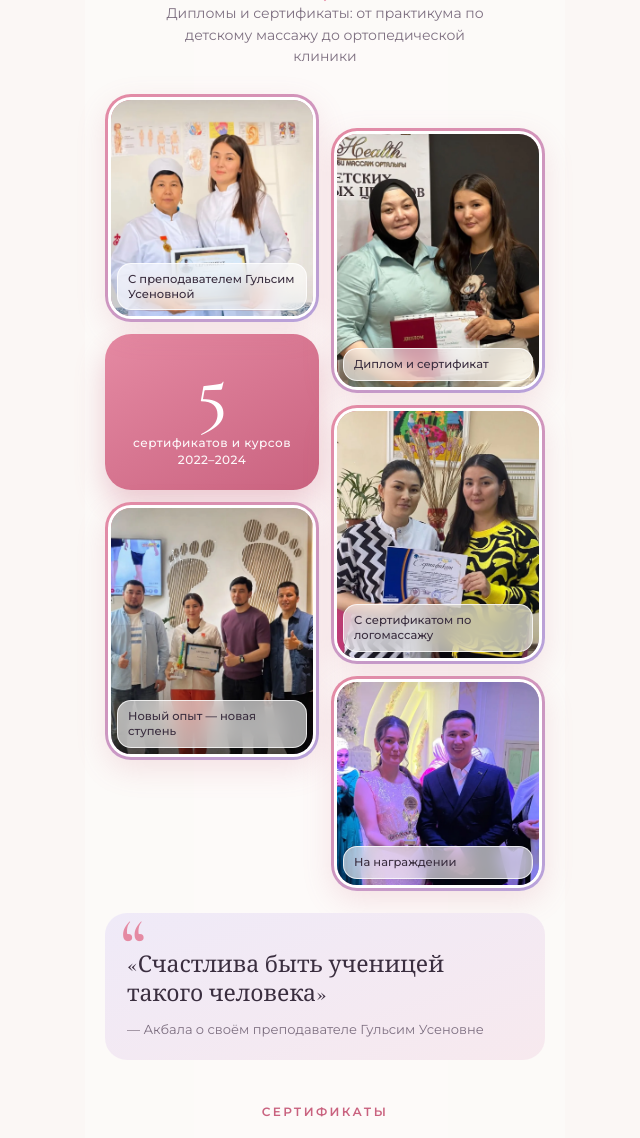
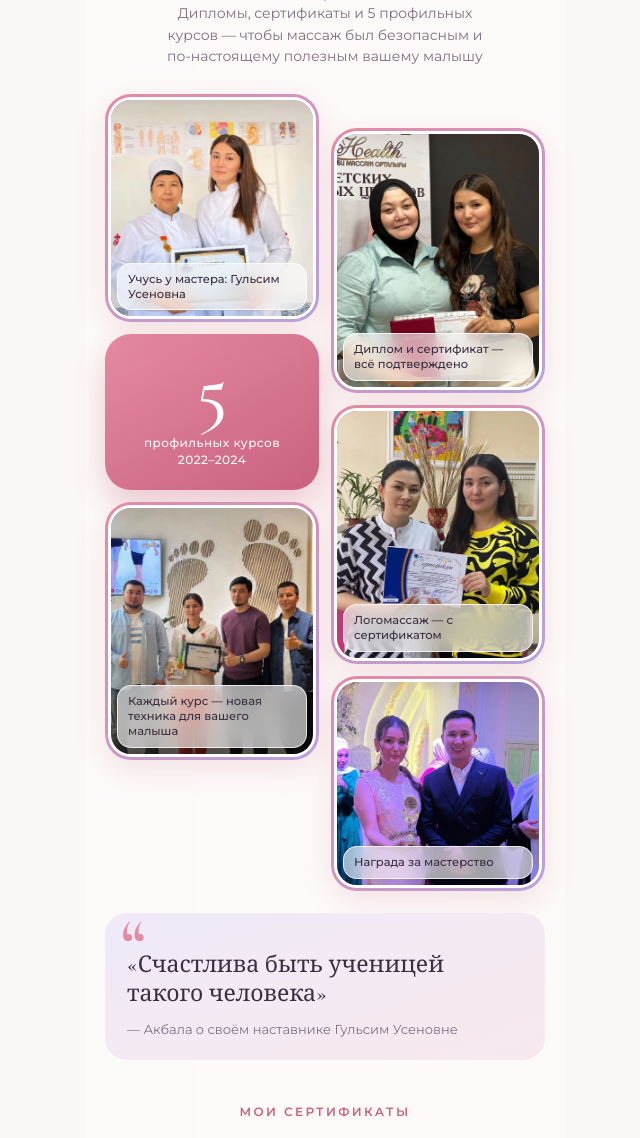
Before and after one commit to yesssssssssssssse/akbala, a plain HTML site: page index.html in a window 1280 px wide. Shown: the part 3772-4910 px from the top of the page, without its empty margins (315-955 px from the left). Drawn offline with nearby package versions, Linux system fonts and the light colour scheme.

Commit message:
Add files via upload

```diff
--- a/index.html
+++ b/index.html
@@ -366,34 +366,34 @@ footer img{height:40px;width:auto;margin:0 auto 10px;opacity:.85}
 
     <!-- EDUCATION -->
   <section id="edu">
-    <h2 class="h2 rv" data-i18n="eduT">Образование</h2><i class="orn"></i>
-    <p class="sub rv" data-i18n="eduS">Дипломы и сертификаты: от практикума по детскому массажу до ортопедической клиники</p>
+    <h2 class="h2 rv" data-i18n="eduT">Почему мне доверяют</h2><i class="orn"></i>
+    <p class="sub rv" data-i18n="eduS">Дипломы, сертификаты и 5 профильных курсов — чтобы массаж был безопасным и по-настоящему полезным вашему малышу</p>
 
     <div class="mosaic">
       <div class="mc">
-        <button type="button" class="pf rv" data-edu><img src="img/edu_p1.webp" alt="Акбала с преподавателем Гульсим Усеновной" loading="lazy" width="900" height="964"><span data-i18n="eduP1">С преподавателем Гульсим Усеновной</span></button>
-        <div class="edu-stat rv"><b>5</b><small data-i18n="eduN">сертификатов и курсов<br>2022–2024</small></div>
-        <button type="button" class="pf rv" data-edu><img src="img/edu_p3.webp" alt="Акбала с коллегами и сертификатом" loading="lazy" width="900" height="1093"><span data-i18n="eduP3">Новый опыт — новая ступень</span></button>
+        <button type="button" class="pf rv" data-edu><img src="img/edu_p1.webp" alt="Акбала с преподавателем Гульсим Усеновной" loading="lazy" width="900" height="964"><span data-i18n="eduP1">Учусь у мастера: Гульсим Усеновна</span></button>
+        <div class="edu-stat rv"><b>5</b><small data-i18n="eduN">профильных курсов<br>2022–2024</small></div>
+        <button type="button" class="pf rv" data-edu><img src="img/edu_p3.webp" alt="Акбала с коллегами и сертификатом" loading="lazy" width="900" height="1093"><span data-i18n="eduP3">Каждый курс — новая техника для вашего малыша</span></button>
       </div>
       <div class="mc">
-        <button type="button" class="pf rv" data-edu><img src="img/edu_p2.webp" alt="Акбала с дипломом и сертификатом" loading="lazy" width="900" height="1125"><span data-i18n="eduP2">Диплом и сертификат</span></button>
-        <button type="button" class="pf rv" data-edu><img src="img/edu_p4.webp" alt="Акбала с сертификатом по логомассажу" loading="lazy" width="900" height="1103"><span data-i18n="eduP4">С сертификатом по логомассажу</span></button>
-        <button type="button" class="pf rv" data-edu><img src="img/edu_p5.webp" alt="Акбала на награждении" loading="lazy" width="900" height="902"><span data-i18n="eduP5">На награждении</span></button>
+        <button type="button" class="pf rv" data-edu><img src="img/edu_p2.webp" alt="Акбала с дипломом и сертификатом" loading="lazy" width="900" height="1125"><span data-i18n="eduP2">Диплом и сертификат — всё подтверждено</span></button>
+        <button type="button" class="pf rv" data-edu><img src="img/edu_p4.webp" alt="Акбала с сертификатом по логомассажу" loading="lazy" width="900" height="1103"><span data-i18n="eduP4">Логомассаж — с сертификатом</span></button>
+        <button type="button" class="pf rv" data-edu><img src="img/edu_p5.webp" alt="Акбала на награждении" loading="lazy" width="900" height="902"><span data-i18n="eduP5">Награда за мастерство</span></button>
       </div>
     </div>
 
     <div class="edu-q rv">
       <p data-i18n="eduQ">«Счастлива быть ученицей такого человека»</p>
-      <span data-i18n="eduQa">— Акбала о своём преподавателе Гульсим Усеновне</span>
+      <span data-i18n="eduQa">— Акбала о своём наставнике Гульсим Усеновне</span>
     </div>
 
-    <h3 class="h3 rv" data-i18n="eduC">Сертификаты</h3>
+    <h3 class="h3 rv" data-i18n="eduC">Мои сертификаты</h3>
     <ol class="tl">
       <li class="tl-i rv">
         <span class="tl-dot"></span><time class="tl-d">27.08.2022</time>
         <article class="tcard">
           <button type="button" class="cert" data-edu aria-label="Сертификат: детский массаж, 2022"><img src="img/edu_c1.webp" alt="Сертификат: детский массаж, 2022" loading="lazy" width="1200" height="900"><span class="zoom"></span></button>
-          <div class="tc-b"><h4 data-i18n="c1t">Детский массаж</h4><p class="tc-s" data-i18n="c1s">Практический курс обучения. Преподаватель — Гульсим Усеновна</p>
+          <div class="tc-b"><h4 data-i18n="c1t">Детский массаж</h4><p class="tc-s" data-i18n="c1s">База профессии: практика под руководством Гульсим Усеновны</p>
             <div class="tags"><span class="tg" data-i18n="tPr">практика</span></div></div>
         </article>
       </li>
@@ -401,7 +401,7 @@ footer img{height:40px;width:auto;margin:0 auto 10px;opacity:.85}
         <span class="tl-dot"></span><time class="tl-d">17.09 – 22.10.2022</time>
         <article class="tcard">
           <button type="button" class="cert" data-edu aria-label="Сертификат: логопедический массаж, 2022"><img src="img/edu_c2.webp" alt="Сертификат: логопедический массаж, 2022" loading="lazy" width="1200" height="900"><span class="zoom"></span></button>
-          <div class="tc-b"><h4 data-i18n="c2t">Логопедический массаж</h4><p class="tc-s" data-i18n="c2s">Курс повышения квалификации: техники артикуляционных упражнений. Центр гуманитарной педагогики и логопедии «Indigo»</p>
+          <div class="tc-b"><h4 data-i18n="c2t">Логопедический массаж</h4><p class="tc-s" data-i18n="c2s">Помогает развитию речи: артикуляционные техники, 80 часов обучения. Центр «Indigo»</p>
             <div class="tags"><span class="tg" data-i18n="t80">80 часов</span></div></div>
         </article>
       </li>
@@ -409,7 +409,7 @@ footer img{height:40px;width:auto;margin:0 auto 10px;opacity:.85}
         <span class="tl-dot"></span><time class="tl-d">12 – 14.06.2023</time>
         <article class="tcard">
           <button type="button" class="cert" data-edu aria-label="Сертификат: общий детский массаж, 2023"><img src="img/edu_c3.webp" alt="Сертификат: общий детский массаж, 2023" loading="lazy" width="1200" height="900"><span class="zoom"></span></button>
-          <div class="tc-b"><h4 data-i18n="c3t">Общий детский массаж (0–3 года)</h4><p class="tc-s" data-i18n="c3s">Биомеханика мышц, висцеральный массаж, основы логомассажа, ЛФК, фасциальные техники. Центр SA’BI Health, Астана</p>
+          <div class="tc-b"><h4 data-i18n="c3t">Общий детский массаж 0–3 года</h4><p class="tc-s" data-i18n="c3s">Для самых маленьких: работа с мышцами, внутренними органами и фасциями, основы ЛФК. SA’BI Health, Астана</p>
             <div class="tags"><span class="tg" data-i18n="t40">40 акад. часов</span></div></div>
         </article>
       </li>
@@ -417,7 +417,7 @@ footer img{height:40px;width:auto;margin:0 auto 10px;opacity:.85}
         <span class="tl-dot"></span><time class="tl-d">21.03.2024</time>
         <article class="tcard">
           <button type="button" class="cert" data-edu aria-label="Сертификат: детский массаж и основы ЛФК, 2024"><img src="img/edu_c4.webp" alt="Сертификат: детский массаж и основы ЛФК, 2024" loading="lazy" width="1200" height="900"><span class="zoom"></span></button>
-          <div class="tc-b"><h4 data-i18n="c4t">Детский массаж и основы лечебной физкультуры</h4><p class="tc-s" data-i18n="c4s">Обучение по утверждённой программе курса. ИП «Нурмаханбет Махамбет»</p>
+          <div class="tc-b"><h4 data-i18n="c4t">Массаж + лечебная физкультура</h4><p class="tc-s" data-i18n="c4s">Комплексный подход к развитию малыша. ИП «Нурмаханбет Махамбет»</p>
             <div class="tags"><span class="tg" data-i18n="tLfk">ЛФК</span></div></div>
         </article>
       </li>
@@ -425,11 +425,12 @@ footer img{height:40px;width:auto;margin:0 auto 10px;opacity:.85}
         <span class="tl-dot"></span><time class="tl-d">10.11.2024</time>
         <article class="tcard">
           <button type="button" class="cert" data-edu aria-label="Сертификат OrthoBest, 2024"><img src="img/edu_c5.webp" alt="Сертификат OrthoBest, 2024" loading="lazy" width="1200" height="900"><span class="zoom"></span></button>
-          <div class="tc-b"><h4 data-i18n="c5t">Лечебный массаж при плоскостопии и сколиозе</h4><p class="tc-s" data-i18n="c5s">Изготовление индивидуальных стелек. Ортопедическая клиника OrthoBest</p>
+          <div class="tc-b"><h4 data-i18n="c5t">Ортопедия: плоскостопие и сколиоз</h4><p class="tc-s" data-i18n="c5s">Лечебный массаж и индивидуальные стельки. Клиника OrthoBest</p>
             <div class="tags"><span class="tg" data-i18n="tOrt">ортопедия</span></div></div>
         </article>
       </li>
     </ol>
+    <div class="cta-row rv" style="margin-top:26px"><a class="btn btn-main js-wa" href="#" target="_blank" rel="noopener"><i class="ico i-wa"></i><span data-i18n="eduB">Записаться к эксперту в WhatsApp</span></a></div>
   </section>
 
   <!-- COURSE -->
@@ -524,14 +525,14 @@ const T = {
     teamK:"Орталық маманы",t1:"Тоғжан — балалар массажы",t2:"Нұржамал — ересектер массажы",zone:"1 аймақ",body:"Бүкіл дене",
     tipT:"Балаңыз басын үнемі бір жаққа бұра ма?",tipS:"Бұл — қисық мойынның (кривошея) белгісі болуы мүмкін! Уақтылы көмек — баланың дұрыс дамуына кепіл.",
     tip1:"Бала басын бір жаққа қисайтып ұстайды",tip2:"Басын екінші жаққа бұруы қиындайды",tip3:"Емізгенде бір жағын көбірек қалайды",tip4:"Бас пішінінде асимметрия байқалуы мүмкін",
-    eduT:"Білім",eduS:"Дипломдар мен сертификаттар: балалар массажы практикумынан ортопедиялық клиникаға дейін",
-    eduP1:"Оқытушы Гүлсім Үсенқызымен",eduP2:"Диплом және сертификат",eduP3:"Тағы бір жаңа тәжірибе — тағы бір белес",eduP4:"Логомассаж сертификатымен",eduP5:"Марапаттау кешінде",
-    eduN:"сертификат пен курс<br>2022–2024",eduQ:"«Сіздей адамның шәкірті болған мен бақыттымын»",eduQa:"— Ақбала өзінің ұстазы Гүлсім Үсенқызы туралы",eduC:"Сертификаттар",
-    c1t:"Балалар массажы",c1s:"Практикалық оқу курсы. Оқытушы — Гүлсім Үсенқызы",
-    c2t:"Логопедиялық массаж",c2s:"Біліктілікті арттыру курсы: артикуляциялық жаттығулар техникалары. «Indigo» гуманитарлық педагогика және логопедия орталығы",
-    c3t:"Жалпы балалар массажы (0–3 жас)",c3s:"Бұлшықет биомеханикасы, висцералдық массаж, логомассаж негіздері, ЕДШ, фасциялық техникалар. SA’BI Health орталығы, Астана",
-    c4t:"Балалар массажы және емдік дене шынықтыру негіздері",c4s:"Курстың бекітілген бағдарламасы бойынша оқу. ЖК «Нұрмаханбет Махамбет»",
-    c5t:"Жалпақ табан мен сколиоздағы емдік массаж",c5s:"Жеке ұлтандар (стелька) дайындау. OrthoBest ортопедиялық клиникасы",
+    eduT:"Неге маған сенеді",eduS:"Дипломдар, сертификаттар және 5 бейінді курс — массаж балаңыз үшін қауіпсіз әрі шынайы пайдалы болуы үшін",
+    eduP1:"Шебер ұстаздан үйренемін: Гүлсім Үсенқызы",eduP2:"Диплом және сертификат — бәрі расталған",eduP3:"Әр курс — балаңыз үшін жаңа тәсіл",eduP4:"Логомассаж — сертификатпен",eduP5:"Шеберлікке берілген марапат",
+    eduN:"бейінді курс<br>2022–2024",eduQ:"«Сіздей адамның шәкірті болған мен бақыттымын»",eduQa:"— Ақбала өзінің ұстазы Гүлсім Үсенқызы туралы",eduC:"Менің сертификаттарым",eduB:"Сарапшыға WhatsApp арқылы жазылу",
+    c1t:"Балалар массажы",c1s:"Кәсіптің негізі: Гүлсім Үсенқызының жетекшілігімен практика",
+    c2t:"Логопедиялық массаж",c2s:"Сөйлеу дамуына көмектеседі: артикуляциялық тәсілдер, 80 сағат оқу. «Indigo» орталығы",
+    c3t:"Жалпы балалар массажы 0–3 жас",c3s:"Ең кішкентайларға арналған: бұлшықет, ішкі ағза және фасциямен жұмыс, ЕДШ негіздері. SA’BI Health, Астана",
+    c4t:"Массаж + емдік дене шынықтыру",c4s:"Баланың дамуына кешенді көзқарас. ЖК «Нұрмаханбет Махамбет»",
+    c5t:"Ортопедия: жалпақ табан және сколиоз",c5s:"Емдік массаж және жеке ұлтандар (стелька). OrthoBest клиникасы",
     tPr:"практика",t80:"80 сағат",t40:"40 академиялық сағат",tLfk:"ЕДШ",tOrt:"ортопедия",
     crsT:"Оқыту",crsTag:"Авторлық курс",crsP:"Массажистер мен мамандарға арналған Ақбаланың балалар массажы курсы. Тәжірибеммен бөлісемін.",crsB:"Курс туралы білу",
     revT:"Пікірлер",revA:"— логопед, Instagram-дағы хабарлама",revS:"Аналардың сторис пен хабарламалары — парақтаңыз",revB:"Барлық пікірлер Instagram-да",
```
